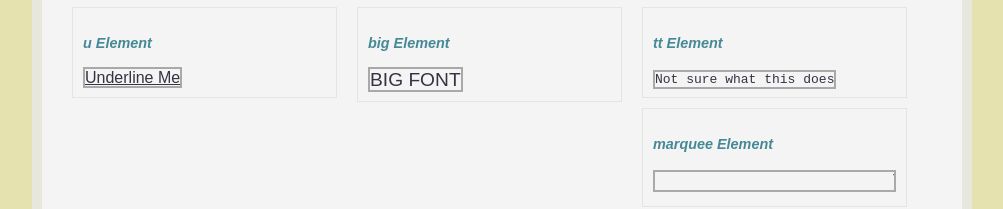
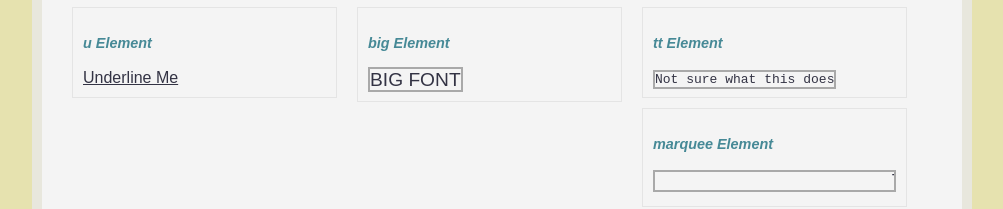
Before and after one commit to redroot/holmes, a plain HTML site: page testsuite/testsuite.html in a window 1280 px wide. Shown: the part 2075-2284 px from the top of the page, without its empty margins (138-1141 px from the left). Drawn offline with Linux system fonts and the light colour scheme.

Commit message:
The <u> tag is not deprecated in HTML5, it's usage is merely changed.
http://dev.w3.org/html5/html4-differences/#changed-attributes

```diff
--- a/holmes.css
+++ b/holmes.css
@@ -134,7 +134,6 @@
 .holmes-debug dir,
 .holmes-debug font,
 .holmes-debug strike,
-.holmes-debug u,
 .holmes-debug big,
 .holmes-debug tt,
 .holmes-debug marquee, /* i've left this is because its naff bascially */
```
